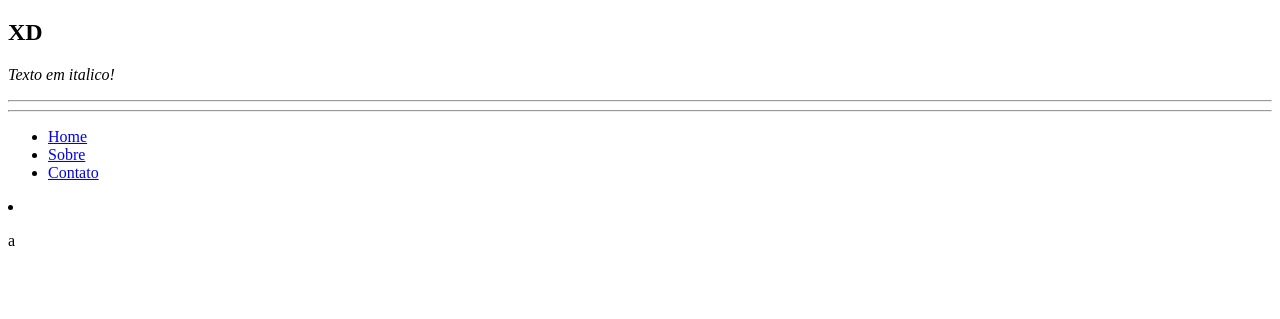
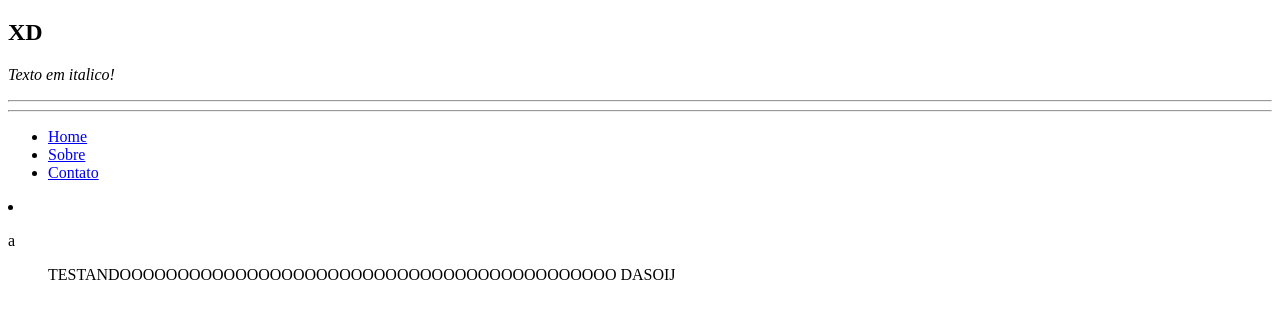
Before and after one commit to georgejr3211/aprendendo_git, a plain HTML site: page index.html in a window 1280 px wide. Shown: the part 61-380 px from the top of the page. Drawn offline with Linux system fonts and the light colour scheme.

Commit message:
testandooooo

```diff
--- a/index.html
+++ b/index.html
@@ -19,6 +19,8 @@
 	</ul>
 		<li><p>a</p></li>
 	<ul>
+	TESTANDOOOOOOOOOOOOOOOOOOOOOOOOOOOOOOOOOOOOOOOOOOO
+	DASOIJ
 </body>
 
 </html>
```
